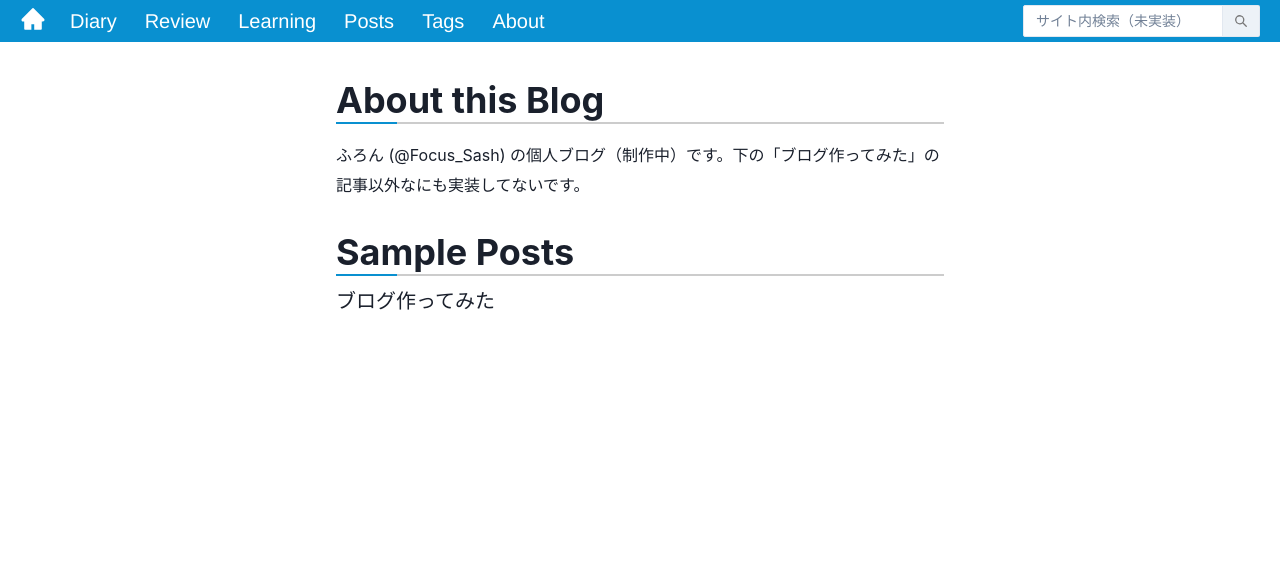
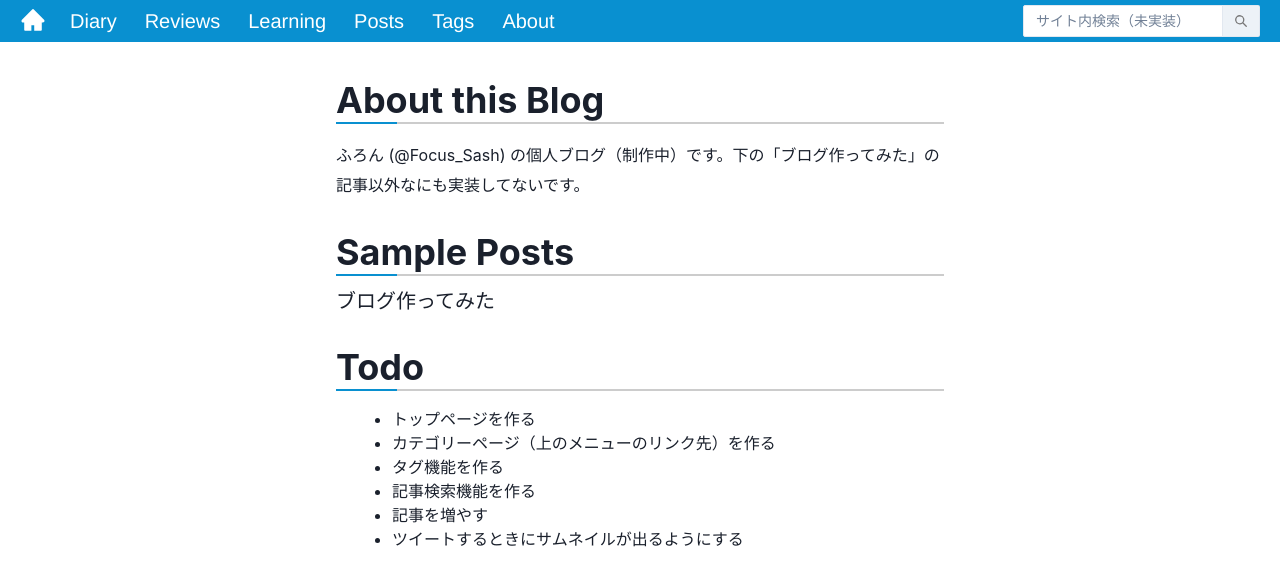
Before and after one commit to Focus-Sash/Furontline, a Next.js app in the folder next-js/: page / in a window 1280 px wide. Shown: the top 586 px of the page. Built offline with nearby package versions, Linux system fonts and the light colour scheme.

Commit message:
Adjust handleScroll

```diff
--- a/next-js/components/toc.tsx
+++ b/next-js/components/toc.tsx
@@ -59,8 +59,8 @@ const Toc = ({ toc, activeItemId }: TocProps): JSX.Element => {
                   width="200px"
 
                 >
-                  <AnchorLink href={`#${id}`} offset="120" key={id} color="#333333">
-                    <Flex color={id === activeItemId || (null === activeItemId && index === 0)? "rgba(0, 0, 0, 0.87)": "rgba(0, 0, 0, 0.6)"}>
+                  <AnchorLink href={`#${id}`} offset="120" key={id} color="#333333" id="toc">
+                    <Flex color={id === activeItemId || (null === activeItemId && index === 0)? "rgba(0, 0, 0, 0.87)": "rgba(0, 0, 0, 0.6)"} >
                       {type === 1 ? "記事トップ" : content}
                     </Flex>
                   </AnchorLink>
--- a/next-js/components/topbar.tsx
+++ b/next-js/components/topbar.tsx
@@ -22,7 +22,7 @@ interface NavItemProps {
 
 const navItems: NavItemProps[] = [
   { id: "Diary", link: "/" },
-  { id: "Review", link: "/" },
+  { id: "Reviews", link: "/" },
   { id: "Learning", link: "/" },
   { id: "Posts", link: "/" },
   { id: "Tags", link: "/" },
@@ -62,7 +62,7 @@ export const TopBar = (): JSX.Element => {
     >
       <Flex>
         <NextLink href={"/"} passHref>
-        <Link w={"26px"} h={"26px"} mb={"4px"} ml={"10px"} mr={"10px"}>
+          <Link w={"26px"} h={"26px"} ml={"10px"} mr={"10px"} pt="1px">
             <Icon as={AiFillHome} w={"26px"} h={"26px"} />
           </Link>
         </NextLink>
@@ -77,14 +77,13 @@ export const TopBar = (): JSX.Element => {
       </Flex>
       <DeskTopSearchField />
     </Flex>
-
   );
 };
 
 export const TopBuffer = (): JSX.Element => {
   return (
     <Flex
-      bg={"#80BDF2"}
+      bg={"#F5F5F5"}
       color={useColorModeValue("gray.600", "white")}
       position="relative"
       width={"100%"}
@@ -197,10 +196,14 @@ const TopLink = (): JSX.Element => {
 
 const DeskTopSearchField = (): JSX.Element => {
   return (
-    <InputGroup size="sm" width="auto" pr="20px" >
-      <Input placeholder="サイト内検索（未実装）" width={"200px"} bgColor="#FFFFFF"/>
+    <InputGroup size="sm" width="auto" pr="20px">
+      <Input
+        placeholder="サイト内検索（未実装）"
+        width={"200px"}
+        bgColor="#FFFFFF"
+      />
       <InputRightAddon>
-        <SearchIcon w={3} h={3} color="#777777"/>
+        <SearchIcon w={3} h={3} color="#777777" />
       </InputRightAddon>
     </InputGroup>
   );
--- a/next-js/pages/index.tsx
+++ b/next-js/pages/index.tsx
@@ -15,6 +15,8 @@ import {
   Tag,
   FlexProps,
   HStack,
+  ListItem,
+  UnorderedList,
 } from "@chakra-ui/react";
 import { ChevronDownIcon } from "@chakra-ui/icons";
 import { FiHome, FiTrendingUp, FiCompass, FiSettings } from "react-icons/fi";
@@ -64,7 +66,7 @@ export default function Home({ allPostsData }: any) {
   return (
     <>
       <Head>
-        <title>トップ - ふろんとらいん</title>
+        <title>トップ - ふろんてぃあ。</title>
       </Head>
 
       <TopBar />
@@ -111,6 +113,17 @@ const Main = ({
           </NextLink>
         );
       })}
+      <Heading>
+        Todo
+      </Heading>
+      <UnorderedList>
+        <ListItem>トップページを作る</ListItem>
+        <ListItem>カテゴリーページ（上のメニューのリンク先）を作る</ListItem>
+        <ListItem>タグ機能を作る</ListItem>
+        <ListItem>記事検索機能を作る</ListItem>
+        <ListItem>記事を増やす</ListItem>
+        <ListItem>ツイートするときにサムネイルが出るようにする</ListItem>
+      </UnorderedList>
     </Flex>
   );
 };
--- a/next-js/pages/posts/[id].tsx
+++ b/next-js/pages/posts/[id].tsx
@@ -14,7 +14,7 @@ export default function Post({ postData }: any) {
     <>
       <Box backgroundColor={"#F5F5F5"}>
         <Head>
-          <title> {postData.title} - ふろんとらいん</title>
+          <title> {postData.title} - ふろんてぃあ。</title>
         </Head>
         <TopBar />
         <Flex direction="column">
--- a/next-js/styles/globals.css
+++ b/next-js/styles/globals.css
@@ -55,3 +55,7 @@ code {
   padding-top: 1px;
   padding-bottom: 1px;
 }
+
+#toc:hover {
+  text-decoration: none;
+}
```
Also changed, not shown: next-js/components/scroll-toc.tsx (+3 -18 lines). Lines whose indentation alone changed are shown as unchanged.
